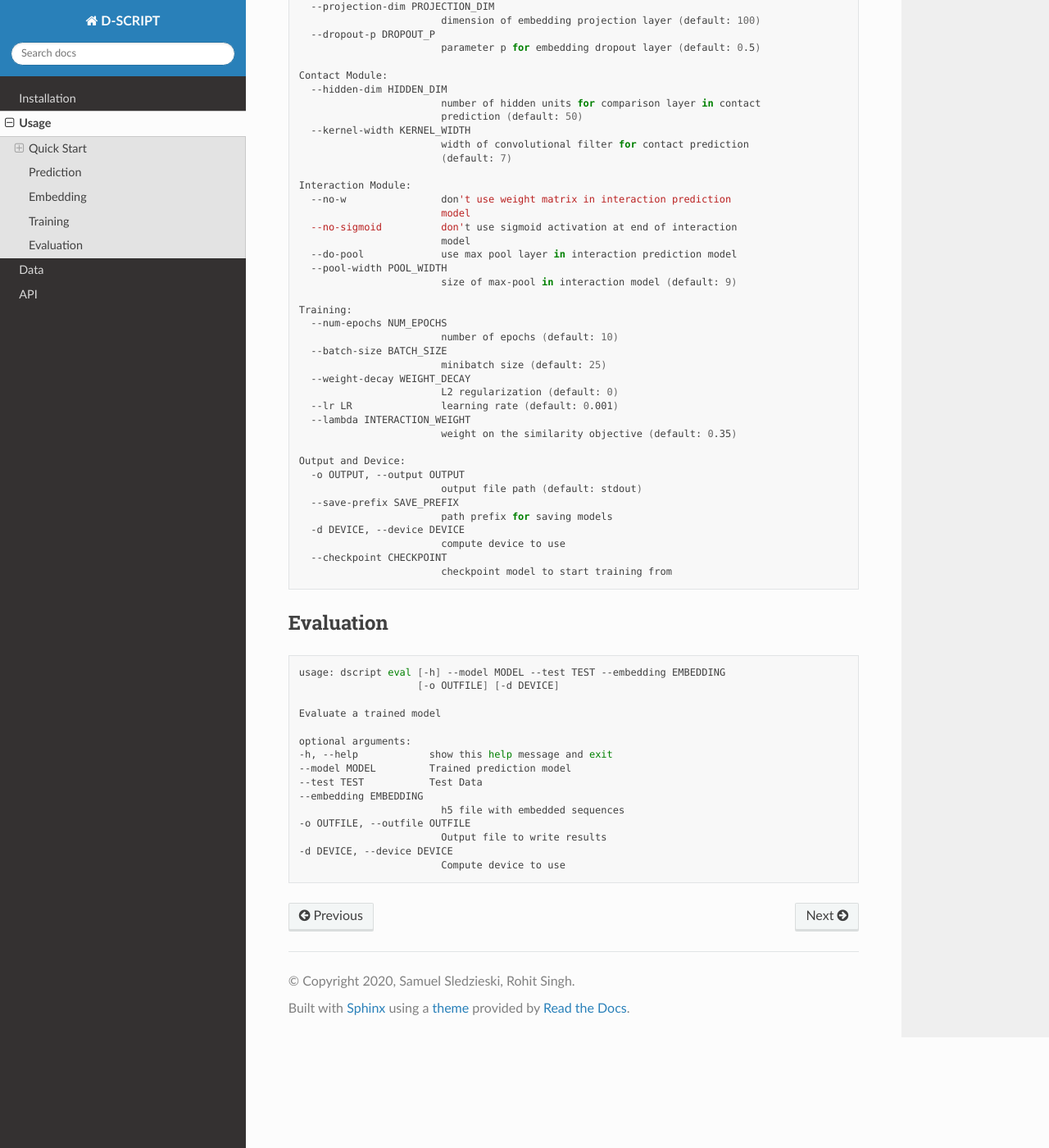
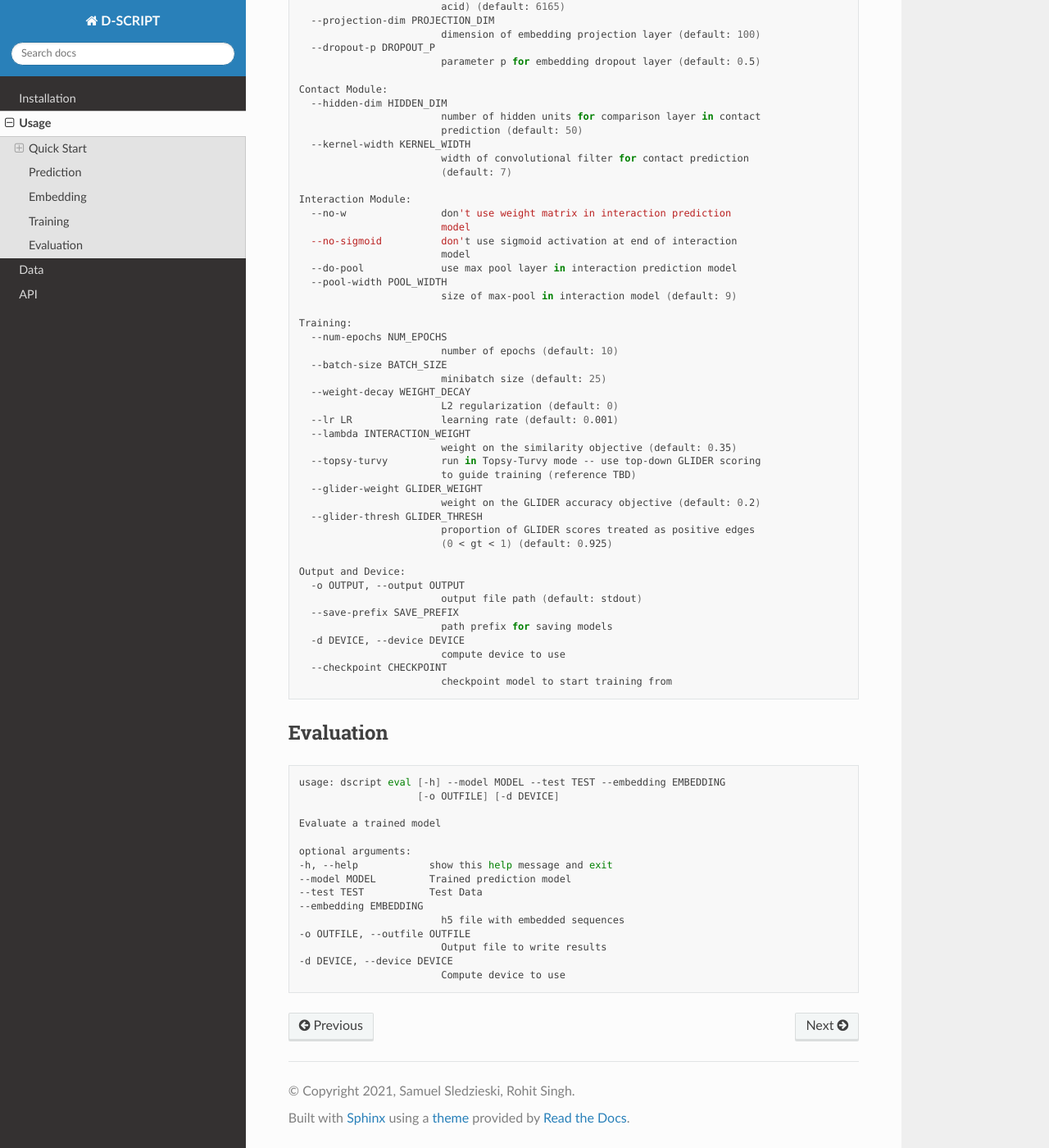
Before and after one commit to samsledje/D-SCRIPT, a Sphinx documentation site: the page built from docs/source/usage.rst, in a window 1280 px wide and 1400 px high, scrolled down 2198 px. Shown: the whole window at 82% size. Built offline with Sphinx 7.4.7 and the Read the Docs theme 2.0.0, drawn with Linux system fonts in a browser that asks for light colours; some of the changed text lies outside the part shown.

Commit message:
update documentation

```diff
--- a/docs/source/conf.py
+++ b/docs/source/conf.py
@@ -12,19 +12,19 @@
 #
 import os.path
 import sys
+import dscript
 
 sys.path[:0] = [os.path.dirname(os.path.abspath(__file__)) + "/../../"]
-import dscript
 
 
 # -- Project information -----------------------------------------------------
 
 project = "D-SCRIPT"
-copyright = "2020, Samuel Sledzieski, Rohit Singh"
+copyright = "2021, Samuel Sledzieski, Rohit Singh"
 author = "Samuel Sledzieski, Rohit Singh"
 
 # The full version, including alpha/beta/rc tags
-release = "v1.0-beta"
+release = "v2.0"
 
 master_doc = "index"
 
--- a/docs/source/usage.rst
+++ b/docs/source/usage.rst
@@ -90,14 +90,15 @@ Training
 .. code-block:: bash
 
     usage: dscript train [-h] --train TRAIN --test TEST --embedding EMBEDDING
-                     [--no-augment] [--protein-size PROTEIN_SIZE]
-                     [--input-dim INPUT_DIM] [--projection-dim PROJECTION_DIM]
-                     [--dropout-p DROPOUT_P] [--hidden-dim HIDDEN_DIM]
-                     [--kernel-width KERNEL_WIDTH] [--no-w] [--no-sigmoid]
-                     [--do-pool] [--pool-width POOL_WIDTH]
-                     [--num-epochs NUM_EPOCHS] [--batch-size BATCH_SIZE]
-                     [--weight-decay WEIGHT_DECAY] [--lr LR]
-                     [--lambda INTERACTION_WEIGHT] [-o OUTPUT]
+                     [--no-augment] [--input-dim INPUT_DIM]
+                     [--projection-dim PROJECTION_DIM] [--dropout-p DROPOUT_P]
+                     [--hidden-dim HIDDEN_DIM] [--kernel-width KERNEL_WIDTH]
+                     [--no-w] [--no-sigmoid] [--do-pool]
+                     [--pool-width POOL_WIDTH] [--num-epochs NUM_EPOCHS]
+                     [--batch-size BATCH_SIZE] [--weight-decay WEIGHT_DECAY]
+                     [--lr LR] [--lambda INTERACTION_WEIGHT] [--topsy-turvy]
+                     [--glider-weight GLIDER_WEIGHT]
+                     [--glider-thresh GLIDER_THRESH] [-o OUTPUT]
                      [--save-prefix SAVE_PREFIX] [-d DEVICE]
                      [--checkpoint CHECKPOINT]
 
@@ -150,6 +151,13 @@ Training
       --lr LR               learning rate (default: 0.001)
       --lambda INTERACTION_WEIGHT
                             weight on the similarity objective (default: 0.35)
+      --topsy-turvy         run in Topsy-Turvy mode -- use top-down GLIDER scoring
+                            to guide training (reference TBD)
+      --glider-weight GLIDER_WEIGHT
+                            weight on the GLIDER accuracy objective (default: 0.2)
+      --glider-thresh GLIDER_THRESH
+                            proportion of GLIDER scores treated as positive edges
+                            (0 < gt < 1) (default: 0.925)
 
     Output and Device:
       -o OUTPUT, --output OUTPUT
```
Also changed, not shown: 1 other file.
